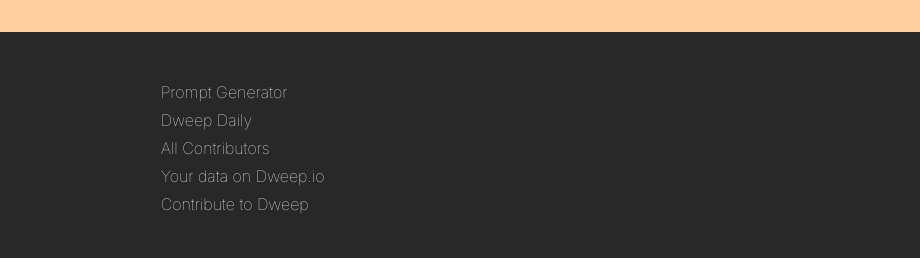
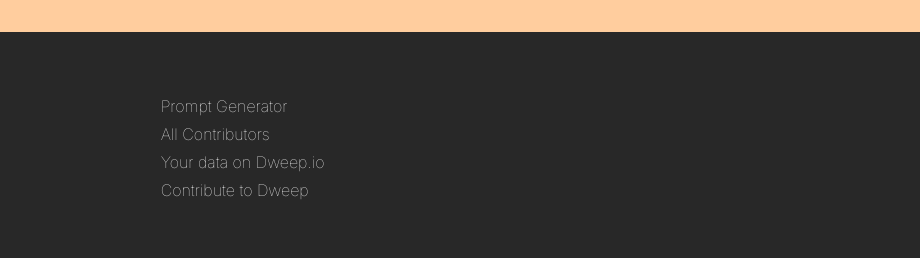
Before and after one commit to 1-Ishan/project-1, a plain HTML site: page index.html in a window 1280 px wide. Shown: the part 528-786 px from the top of the page, 0-920 px from the left. Drawn offline with Linux system fonts and the light colour scheme.

Commit message:
Update index.html

```diff
--- a/index.html
+++ b/index.html
@@ -52,7 +52,6 @@
       <div class="footer">
         <ul class="footerleft" type="none">
           <li class="set">Prompt Generator</li>
-          <li class="set">Dweep Daily</li>
           <li class="set">All Contributors</li>
           <li class="set">Your data on Dweep.io</li>
           <li class="set">Contribute to Dweep</li>
```
